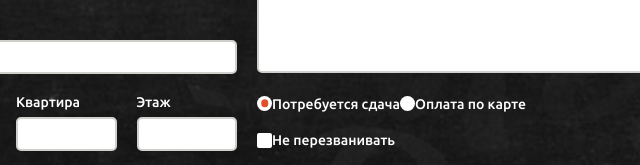
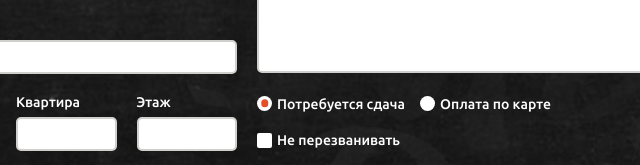
Before and after one commit to 6Vovchan9/Hamburger, a plain HTML site: page docs/index.html in a window 1280 px wide. Shown: the part 4380-4545 px from the top of the page, 393-1033 px from the left. Drawn offline with Linux system fonts and the light colour scheme.

Commit message:
Stage_21

```diff
--- a/docs/css/main.scss
+++ b/docs/css/main.scss
@@ -420,6 +420,7 @@
 .form__controls-fake-radio {
     width: 15px;
     height: 15px;
+    margin-right: rem(5px);
     border-radius: 50%;
     background-color: #fff;
     position: relative;
@@ -450,6 +451,7 @@
 .form__checkbox-fake {
     width: 15px;
     height: 15px;
+    margin-right: rem(5px);
     background-color: #fff;
     position: relative;
     border-radius: 2px;
@@ -472,6 +474,14 @@
 
 .form__checkbox-real:checked ~ .form__checkbox-fake:before {
     display: initial;
+}
+
+.form__controls-btn {
+    margin-right: rem(15px);
+}
+
+.form__controls-btn:last-child {
+    margin: 0;
 }
 
 .form__reset {
```
Also changed, not shown: docs/css/style.css.
